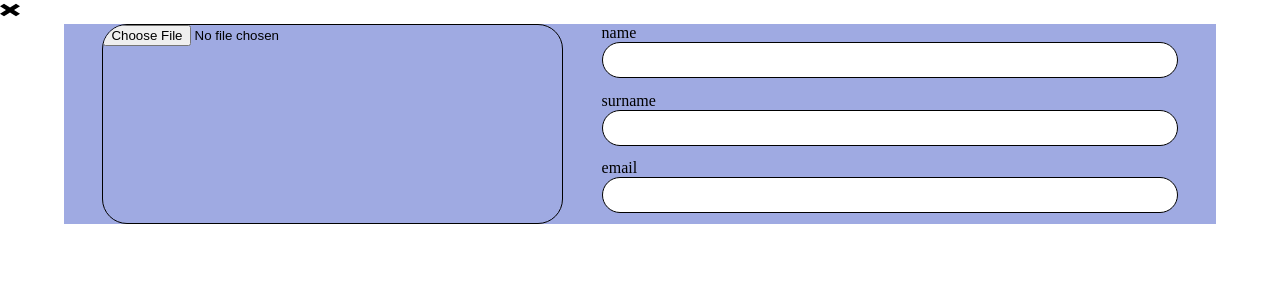
After one commit to AbdurakhmonAbdukhamidov/Resume_for_web_front_end, a PHP site: page /AddUserForm.php in a window 1280 px wide. The commit adds this page. Shown: the top 300 px of the page. Run offline with PHP 8.4, Linux system fonts and the light colour scheme.

Commit message:
AdduserFormeDone

```diff
--- /dev/null
+++ b/AddUserForm.php
@@ -0,0 +1,42 @@
+<!DOCTYPE html>
+<html lang="en">
+<head>
+    <meta charset="UTF-8">
+    <meta http-equiv="X-UA-Compatible" content="IE=edge">
+    <meta name="viewport" content="width=device-width, initial-scale=1.0">
+    <link rel="stylesheet" href="/Style/AdduserForm.css">
+    <title>Document</title>
+</head>
+<body>
+           <div class="close" id="close">
+                <img style="width: 20px;" src="/images/298889_x_icon.svg" alt="">
+            </div>
+<div class="container">
+            <div class="title">
+                <TitleForPages :theme="'Add user'"/>
+            </div>
+
+            <div class="block1">
+                <div class="photo">
+                   <input type="file">
+                </div>
+                <div class="inputs">
+                    <div class="name">
+                     <label for="">name</label>
+                     <input type="text">
+                    </div>
+                    <div class="surname">
+                    <label for="">surname</label>
+                    <input type="text">
+                    </div>
+                    <div class="email_address">
+                    <label for="">email</label>
+                    <input type="text">
+                    </div>
+                </div>
+            </div>
+</div>
+
+<script src="/javaScript/AddUserForm.js"></script>
+</body>
+</html>
--- /dev/null
+++ b/Style/AdduserForm.css
@@ -0,0 +1,56 @@
+*{
+    margin: 0;
+    padding: 0;
+    box-sizing:border-box;
+}
+.container{
+    width: 90%;
+    display: flex;
+    flex-direction: column;
+    align-items: center;
+    margin: auto;
+    background: #0f2bb666;
+}
+.title h1{
+    font-size: 39px;
+    font-weight: 400;
+}
+
+.block1{
+    width: 100%;
+    display: flex;
+    flex-direction: row;
+    justify-content: space-evenly;
+}
+.photo{
+    width: 40%;
+    height: 200px;
+    display: flex;
+    justify-content: center;
+    align-items: center;
+}
+
+.photo::after{
+    content: ' ';
+    src: url();
+}
+.inputs{
+    width: 50%;
+    height: 200px;
+    display: flex;
+    flex-direction: column;
+    justify-content: space-between;
+    padding-bottom: 29px;
+}
+
+input{
+    width: 100%;
+    height: 100%;
+    border: 1px solid #000;
+    border-radius: 25px;
+}
+
+img{
+    width: 20px;
+    height: 20px;
+}
--- /dev/null
+++ b/javaScript/AddUser.js
@@ -0,0 +1,5 @@
+const add = document.querySelector('.container1');
+
+add.addEventListener('click', function(){
+   window.location.href="/AddUserForm.php";
+});
--- /dev/null
+++ b/javaScript/AddUserForm.js
@@ -0,0 +1,3 @@
+const close = document.querySelector('#close').addEventListener('click',function(){
+    window.location.href = "/AddUser.php";
+})
```
Also changed, not shown: AddUser.php (+6 -3 lines), Style/AddUser.css (+29 -6 lines), Style/UiElements/Nav.css (+0 -8 lines), Style/indexStyle.css (+46 -0 lines), index.php (+15 -1 lines), images/298889_x_icon.svg (added).
